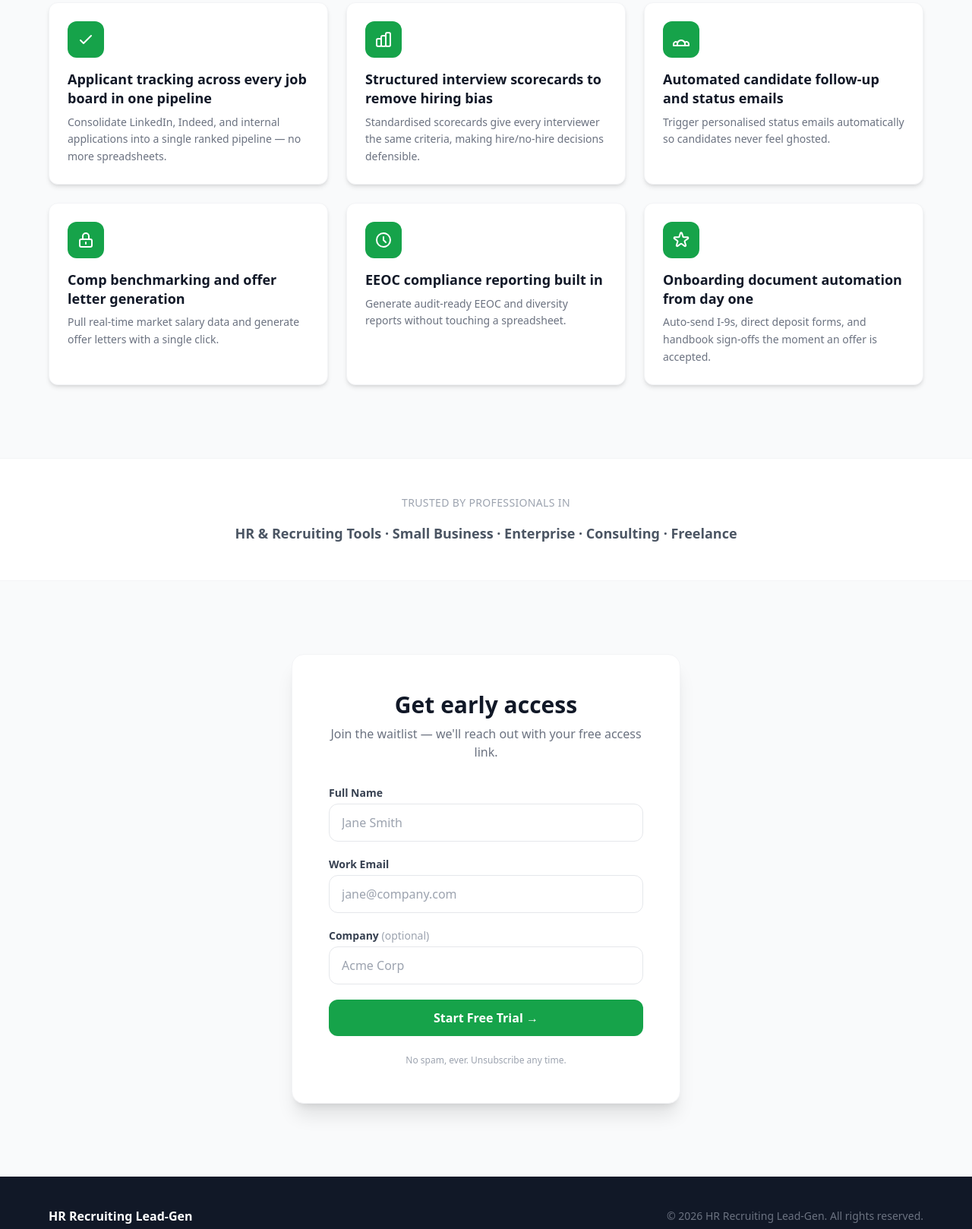
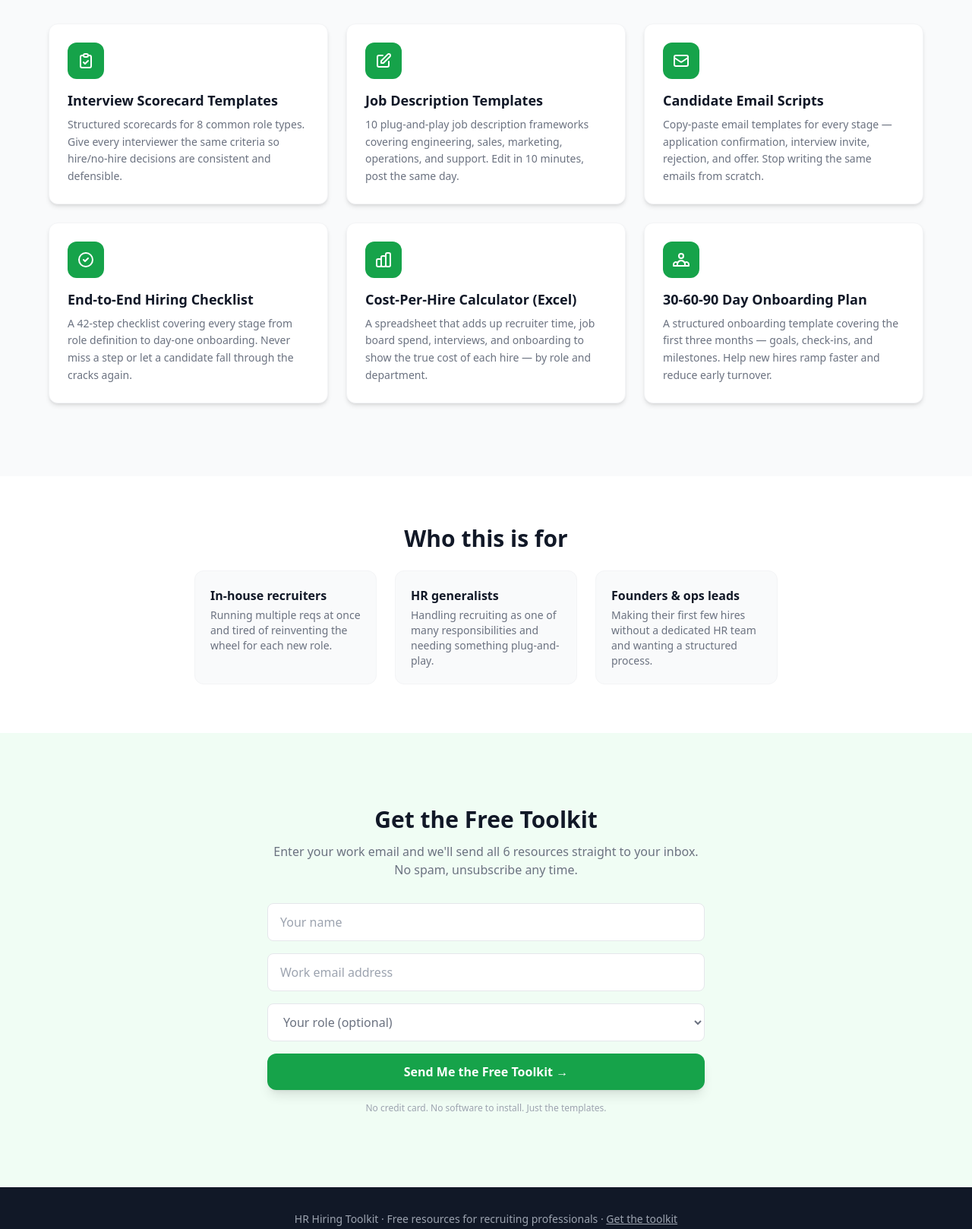
Before and after one commit to majidproductions/hr-recruiting-lead-gen, a plain HTML site: page index.html in a window 1280 px wide. Shown: the part 843-2461 px from the top of the page at 76% size. Drawn offline with nearby package versions, Linux system fonts and the light colour scheme.

Commit message:
Update from Opportunity Scout

```diff
--- a/index.html
+++ b/index.html
@@ -3,8 +3,8 @@
 <head>
     <meta charset="UTF-8">
     <meta name="viewport" content="width=device-width, initial-scale=1.0">
-    <title>HR Recruiting Lead-Gen</title>
-    <meta name="description" content="Streamline every stage of recruiting — from job posting to signed offer — in one place.">
+    <title>Free Hiring Toolkit for HR & Recruiting Professionals</title>
+    <meta name="description" content="Download a free, practical hiring toolkit — interview scorecards, job description templates, offer letter drafts, and a structured hiring checklist used by real recruiting teams.">
     <script src="https://cdn.tailwindcss.com"></script>
     <style>
         html { scroll-behavior: smooth; }
@@ -18,11 +18,11 @@
     <nav class="fixed w-full bg-white/95 backdrop-blur-sm shadow-sm z-50">
         <div class="max-w-6xl mx-auto px-4 sm:px-6 lg:px-8">
             <div class="flex justify-between items-center h-16">
-                <span class="text-green-600 text-xl font-extrabold tracking-tight">HR Recruiting Lead-Gen</span>
+                <span class="text-green-600 text-xl font-extrabold tracking-tight">HR Hiring Toolkit</span>
                 <div class="hidden md:flex items-center space-x-8">
-                    <a href="#features" class="text-gray-500 hover:text-gray-900 text-sm font-medium transition">Features</a>
+                    <a href="#whats-inside" class="text-gray-500 hover:text-gray-900 text-sm font-medium transition">What's Inside</a>
                     <a href="#signup" class="bg-green-600 hover:bg-green-700 text-white text-sm font-semibold py-2 px-5 rounded-lg transition">
-                        Start Free Trial
+                        Get the Free Toolkit →
                     </a>
                 </div>
             </div>
@@ -32,35 +32,35 @@
     <!-- Hero -->
     <section class="hero-bg text-white pt-36 pb-28 px-4 sm:px-6 lg:px-8">
         <div class="max-w-4xl mx-auto text-center">
-            <p class="text-sm font-semibold uppercase tracking-widest text-white/70 mb-4">HR & Recruiting Tools</p>
+            <p class="text-sm font-semibold uppercase tracking-widest text-white/70 mb-4">Free for HR & Recruiting Professionals</p>
             <h1 class="text-4xl sm:text-5xl lg:text-6xl font-extrabold mb-6 leading-tight">
-                Find and Hire Top Talent 3× Faster
+                The Practical Hiring Toolkit — Free Download
             </h1>
             <p class="text-lg sm:text-xl text-white/80 mb-10 max-w-2xl mx-auto leading-relaxed">
-                Streamline every stage of recruiting — from job posting to signed offer — in one place.
+                Ready-to-use templates and scorecards that real recruiting teams rely on to move faster and hire better. No software to buy, no subscription required.
             </p>
             <div class="flex flex-col sm:flex-row gap-4 justify-center">
                 <a href="#signup"
                    class="inline-block bg-white text-green-600 font-bold py-3 px-8 rounded-xl shadow-lg hover:shadow-xl transition transform hover:-translate-y-0.5">
-                    Start Free Trial →
+                    Get the Free Toolkit →
                 </a>
-                <a href="#features"
+                <a href="#whats-inside"
                    class="inline-block border border-white/40 text-white font-medium py-3 px-8 rounded-xl hover:bg-white/10 transition">
-                    See how it works
+                    See what's included
                 </a>
             </div>
         </div>
     </section>
 
-    <!-- Features -->
-    <section id="features" class="py-24 px-4 sm:px-6 lg:px-8 bg-gray-50">
+    <!-- What's inside -->
+    <section id="whats-inside" class="py-24 px-4 sm:px-6 lg:px-8 bg-gray-50">
         <div class="max-w-6xl mx-auto">
             <div class="text-center mb-16">
                 <h2 class="text-3xl sm:text-4xl font-extrabold text-gray-900 mb-4">
-                    Everything you need in one place
+                    What's in the Toolkit
                 </h2>
                 <p class="text-gray-500 max-w-xl mx-auto">
-                    Built for hr & recruiting tools professionals who want results without the complexity.
+                    Six practical, copy-and-paste resources you can use in your next hire — no fluff, no filler.
                 </p>
             </div>
             <div class="feature-grid">
@@ -68,11 +68,41 @@
         <div class="bg-white p-6 rounded-xl shadow-md hover:shadow-xl transition-shadow border border-gray-100">
             <div class="bg-green-600 w-12 h-12 rounded-xl flex items-center justify-center mb-4 flex-shrink-0">
                 <svg class="w-6 h-6 text-white" fill="none" stroke="currentColor" viewBox="0 0 24 24">
-                    <path stroke-linecap="round" stroke-linejoin="round" stroke-width="2" d="M5 13l4 4L19 7"></path>
+                    <path stroke-linecap="round" stroke-linejoin="round" stroke-width="2" d="M9 5H7a2 2 0 00-2 2v12a2 2 0 002 2h10a2 2 0 002-2V7a2 2 0 00-2-2h-2M9 5a2 2 0 002 2h2a2 2 0 002-2M9 5a2 2 0 012-2h2a2 2 0 012 2m-6 9l2 2 4-4"></path>
                 </svg>
             </div>
-            <h3 class="text-lg font-bold text-gray-900 mb-2 leading-snug">Applicant tracking across every job board in one pipeline</h3>
-            <p class="text-gray-500 text-sm leading-relaxed">Consolidate LinkedIn, Indeed, and internal applications into a single ranked pipeline — no more spreadsheets.</p>
+            <h3 class="text-lg font-bold text-gray-900 mb-2 leading-snug">Interview Scorecard Templates</h3>
+            <p class="text-gray-500 text-sm leading-relaxed">Structured scorecards for 8 common role types. Give every interviewer the same criteria so hire/no-hire decisions are consistent and defensible.</p>
+        </div>
+
+        <div class="bg-white p-6 rounded-xl shadow-md hover:shadow-xl transition-shadow border border-gray-100">
+            <div class="bg-green-600 w-12 h-12 rounded-xl flex items-center justify-center mb-4 flex-shrink-0">
+                <svg class="w-6 h-6 text-white" fill="none" stroke="currentColor" viewBox="0 0 24 24">
+                    <path stroke-linecap="round" stroke-linejoin="round" stroke-width="2" d="M11 5H6a2 2 0 00-2 2v11a2 2 0 002 2h11a2 2 0 002-2v-5m-1.414-9.414a2 2 0 112.828 2.828L11.828 15H9v-2.828l8.586-8.586z"></path>
+                </svg>
+            </div>
+            <h3 class="text-lg font-bold text-gray-900 mb-2 leading-snug">Job Description Templates</h3>
+            <p class="text-gray-500 text-sm leading-relaxed">10 plug-and-play job description frameworks covering engineering, sales, marketing, operations, and support. Edit in 10 minutes, post the same day.</p>
+        </div>
+
+        <div class="bg-white p-6 rounded-xl shadow-md hover:shadow-xl transition-shadow border border-gray-100">
+            <div class="bg-green-600 w-12 h-12 rounded-xl flex items-center justify-center mb-4 flex-shrink-0">
+                <svg class="w-6 h-6 text-white" fill="none" stroke="currentColor" viewBox="0 0 24 24">
+                    <path stroke-linecap="round" stroke-linejoin="round" stroke-width="2" d="M3 8l7.89 5.26a2 2 0 002.22 0L21 8M5 19h14a2 2 0 002-2V7a2 2 0 00-2-2H5a2 2 0 00-2 2v10a2 2 0 002 2z"></path>
+                </svg>
+            </div>
+            <h3 class="text-lg font-bold text-gray-900 mb-2 leading-snug">Candidate Email Scripts</h3>
+            <p class="text-gray-500 text-sm leading-relaxed">Copy-paste email templates for every stage — application confirmation, interview invite, rejection, and offer. Stop writing the same emails from scratch.</p>
+        </div>
+
+        <div class="bg-white p-6 rounded-xl shadow-md hover:shadow-xl transition-shadow border border-gray-100">
+            <div class="bg-green-600 w-12 h-12 rounded-xl flex items-center justify-center mb-4 flex-shrink-0">
+                <svg class="w-6 h-6 text-white" fill="none" stroke="currentColor" viewBox="0 0 24 24">
+                    <path stroke-linecap="round" stroke-linejoin="round" stroke-width="2" d="M9 12l2 2 4-4m6 2a9 9 0 11-18 0 9 9 0 0118 0z"></path>
+                </svg>
+            </div>
+            <h3 class="text-lg font-bold text-gray-900 mb-2 leading-snug">End-to-End Hiring Checklist</h3>
+            <p class="text-gray-500 text-sm leading-relaxed">A 42-step checklist covering every stage from role definition to day-one onboarding. Never miss a step or let a candidate fall through the cracks again.</p>
         </div>
 
         <div class="bg-white p-6 rounded-xl shadow-md hover:shadow-xl transition-shadow border border-gray-100">
@@ -81,105 +111,78 @@
                     <path stroke-linecap="round" stroke-linejoin="round" stroke-width="2" d="M9 19v-6a2 2 0 00-2-2H5a2 2 0 00-2 2v6a2 2 0 002 2h2a2 2 0 002-2zm0 0V9a2 2 0 012-2h2a2 2 0 012 2v10m-6 0a2 2 0 002 2h2a2 2 0 002-2m0 0V5a2 2 0 012-2h2a2 2 0 012 2v14a2 2 0 01-2 2h-2a2 2 0 01-2-2z"></path>
                 </svg>
             </div>
-            <h3 class="text-lg font-bold text-gray-900 mb-2 leading-snug">Structured interview scorecards to remove hiring bias</h3>
-            <p class="text-gray-500 text-sm leading-relaxed">Standardised scorecards give every interviewer the same criteria, making hire/no-hire decisions defensible.</p>
+            <h3 class="text-lg font-bold text-gray-900 mb-2 leading-snug">Cost-Per-Hire Calculator (Excel)</h3>
+            <p class="text-gray-500 text-sm leading-relaxed">A spreadsheet that adds up recruiter time, job board spend, interviews, and onboarding to show the true cost of each hire — by role and department.</p>
         </div>
 
         <div class="bg-white p-6 rounded-xl shadow-md hover:shadow-xl transition-shadow border border-gray-100">
             <div class="bg-green-600 w-12 h-12 rounded-xl flex items-center justify-center mb-4 flex-shrink-0">
                 <svg class="w-6 h-6 text-white" fill="none" stroke="currentColor" viewBox="0 0 24 24">
-                    <path stroke-linecap="round" stroke-linejoin="round" stroke-width="2" d="M17 20h5v-2a3 3 0 00-5.356-1.857M17 20H7m10 0v-2c0-.656-.126-1.283-.356-1.857M7 20H2v-2a3 3 0 015.356-1.857M7 20v-2c0-.656.126-1.283.356-1.857m0 0a5.002 5.002 0 019.288 0"></path>
+                    <path stroke-linecap="round" stroke-linejoin="round" stroke-width="2" d="M17 20h5v-2a3 3 0 00-5.356-1.857M17 20H7m10 0v-2c0-.656-.126-1.283-.356-1.857M7 20H2v-2a3 3 0 015.356-1.857M7 20v-2c0-.656.126-1.283.356-1.857m0 0a5.002 5.002 0 019.288 0M15 7a3 3 0 11-6 0 3 3 0 016 0z"></path>
                 </svg>
             </div>
-            <h3 class="text-lg font-bold text-gray-900 mb-2 leading-snug">Automated candidate follow-up and status emails</h3>
-            <p class="text-gray-500 text-sm leading-relaxed">Trigger personalised status emails automatically so candidates never feel ghosted.</p>
-        </div>
-
-        <div class="bg-white p-6 rounded-xl shadow-md hover:shadow-xl transition-shadow border border-gray-100">
-            <div class="bg-green-600 w-12 h-12 rounded-xl flex items-center justify-center mb-4 flex-shrink-0">
-                <svg class="w-6 h-6 text-white" fill="none" stroke="currentColor" viewBox="0 0 24 24">
-                    <path stroke-linecap="round" stroke-linejoin="round" stroke-width="2" d="M12 15v2m-6 4h12a2 2 0 002-2v-6a2 2 0 00-2-2H6a2 2 0 00-2 2v6a2 2 0 002 2zm10-10V7a4 4 0 00-8 0v4h8z"></path>
-                </svg>
-            </div>
-            <h3 class="text-lg font-bold text-gray-900 mb-2 leading-snug">Comp benchmarking and offer letter generation</h3>
-            <p class="text-gray-500 text-sm leading-relaxed">Pull real-time market salary data and generate offer letters with a single click.</p>
-        </div>
-
-        <div class="bg-white p-6 rounded-xl shadow-md hover:shadow-xl transition-shadow border border-gray-100">
-            <div class="bg-green-600 w-12 h-12 rounded-xl flex items-center justify-center mb-4 flex-shrink-0">
-                <svg class="w-6 h-6 text-white" fill="none" stroke="currentColor" viewBox="0 0 24 24">
-                    <path stroke-linecap="round" stroke-linejoin="round" stroke-width="2" d="M12 8v4l3 3m6-3a9 9 0 11-18 0 9 9 0 0118 0z"></path>
-                </svg>
-            </div>
-            <h3 class="text-lg font-bold text-gray-900 mb-2 leading-snug">EEOC compliance reporting built in</h3>
-            <p class="text-gray-500 text-sm leading-relaxed">Generate audit-ready EEOC and diversity reports without touching a spreadsheet.</p>
-        </div>
-
-        <div class="bg-white p-6 rounded-xl shadow-md hover:shadow-xl transition-shadow border border-gray-100">
-            <div class="bg-green-600 w-12 h-12 rounded-xl flex items-center justify-center mb-4 flex-shrink-0">
-                <svg class="w-6 h-6 text-white" fill="none" stroke="currentColor" viewBox="0 0 24 24">
-                    <path stroke-linecap="round" stroke-linejoin="round" stroke-width="2" d="M11.049 2.927c.3-.921 1.603-.921 1.902 0l1.519 4.674a1 1 0 00.95.69h4.915c.969 0 1.371 1.24.588 1.81l-3.976 2.888a1 1 0 00-.363 1.118l1.518 4.674c.3.922-.755 1.688-1.538 1.118l-3.976-2.888a1 1 0 00-1.176 0l-3.976 2.888c-.783.57-1.838-.197-1.538-1.118l1.518-4.674a1 1 0 00-.363-1.118l-3.976-2.888c-.784-.57-.38-1.81.588-1.81h4.914a1 1 0 00.951-.69l1.519-4.674z"></path>
-                </svg>
-            </div>
-            <h3 class="text-lg font-bold text-gray-900 mb-2 leading-snug">Onboarding document automation from day one</h3>
-            <p class="text-gray-500 text-sm leading-relaxed">Auto-send I-9s, direct deposit forms, and handbook sign-offs the moment an offer is accepted.</p>
+            <h3 class="text-lg font-bold text-gray-900 mb-2 leading-snug">30-60-90 Day Onboarding Plan</h3>
+            <p class="text-gray-500 text-sm leading-relaxed">A structured onboarding template covering the first three months — goals, check-ins, and milestones. Help new hires ramp faster and reduce early turnover.</p>
         </div>
 
             </div>
         </div>
     </section>
 
-    <!-- Social proof strip -->
-    <section class="py-12 bg-white border-y border-gray-100">
-        <div class="max-w-4xl mx-auto px-4 text-center">
-            <p class="text-gray-400 text-sm font-medium uppercase tracking-wide mb-4">Trusted by professionals in</p>
-            <p class="text-gray-600 font-semibold text-lg">HR & Recruiting Tools · Small Business · Enterprise · Consulting · Freelance</p>
-        </div>
-    </section>
-
-    <!-- Lead Capture -->
-    <section id="signup" class="py-24 px-4 sm:px-6 lg:px-8 bg-gray-50">
-        <div class="max-w-lg mx-auto">
-            <div class="bg-white rounded-2xl shadow-xl p-8 sm:p-12 border border-gray-100">
-                <div class="text-center mb-8">
-                    <h2 class="text-3xl font-extrabold text-gray-900 mb-2">Get early access</h2>
-                    <p class="text-gray-500">Join the waitlist — we'll reach out with your free access link.</p>
+    <!-- Who it's for -->
+    <section class="py-16 px-4 sm:px-6 lg:px-8 bg-white">
+        <div class="max-w-3xl mx-auto text-center">
+            <h2 class="text-2xl sm:text-3xl font-extrabold text-gray-900 mb-6">Who this is for</h2>
+            <div class="grid sm:grid-cols-3 gap-6 text-left">
+                <div class="bg-gray-50 rounded-xl p-5 border border-gray-100">
+                    <p class="font-bold text-gray-900 mb-1">In-house recruiters</p>
+                    <p class="text-sm text-gray-500">Running multiple reqs at once and tired of reinventing the wheel for each new role.</p>
                 </div>
-                <form method="POST" action="https://formspree.io/f/YOUR_FORM_ID" class="space-y-5">
-                    <div>
-                        <label class="block text-sm font-semibold text-gray-700 mb-1">Full Name</label>
-                        <input type="text" name="name" required
-                               class="w-full px-4 py-3 border border-gray-200 rounded-xl focus:ring-2 focus:ring-blue-500 focus:border-transparent outline-none text-gray-900 placeholder-gray-400"
-                               placeholder="Jane Smith">
-                    </div>
-                    <div>
-                        <label class="block text-sm font-semibold text-gray-700 mb-1">Work Email</label>
-                        <input type="email" name="email" required
-                               class="w-full px-4 py-3 border border-gray-200 rounded-xl focus:ring-2 focus:ring-blue-500 focus:border-transparent outline-none text-gray-900 placeholder-gray-400"
-                               placeholder="jane@company.com">
-                    </div>
-                    <div>
-                        <label class="block text-sm font-semibold text-gray-700 mb-1">Company <span class="text-gray-400 font-normal">(optional)</span></label>
-                        <input type="text" name="company"
-                               class="w-full px-4 py-3 border border-gray-200 rounded-xl focus:ring-2 focus:ring-blue-500 focus:border-transparent outline-none text-gray-900 placeholder-gray-400"
-                               placeholder="Acme Corp">
-                    </div>
-                    <button type="submit"
-                            class="bg-green-600 hover:bg-green-700 text-white font-bold py-3 px-6 rounded-xl w-full transition transform hover:-translate-y-0.5 hover:shadow-lg mt-2">
-                        Start Free Trial →
-                    </button>
-                    <p class="text-xs text-gray-400 text-center pt-1">No spam, ever. Unsubscribe any time.</p>
-                </form>
+                <div class="bg-gray-50 rounded-xl p-5 border border-gray-100">
+                    <p class="font-bold text-gray-900 mb-1">HR generalists</p>
+                    <p class="text-sm text-gray-500">Handling recruiting as one of many responsibilities and needing something plug-and-play.</p>
+                </div>
+                <div class="bg-gray-50 rounded-xl p-5 border border-gray-100">
+                    <p class="font-bold text-gray-900 mb-1">Founders & ops leads</p>
+                    <p class="text-sm text-gray-500">Making their first few hires without a dedicated HR team and wanting a structured process.</p>
+                </div>
             </div>
         </div>
     </section>
 
+    <!-- Sign-up form -->
+    <section id="signup" class="py-24 px-4 sm:px-6 lg:px-8 bg-green-50">
+        <div class="max-w-xl mx-auto text-center">
+            <h2 class="text-3xl font-extrabold text-gray-900 mb-3">Get the Free Toolkit</h2>
+            <p class="text-gray-500 mb-8">Enter your work email and we'll send all 6 resources straight to your inbox. No spam, unsubscribe any time.</p>
+            <form action="https://formspree.io/f/YOUR_FORM_ID" method="POST" class="space-y-4">
+                <input type="text" name="name" required placeholder="Your name"
+                    class="w-full px-4 py-3 rounded-lg border border-gray-200 focus:outline-none focus:ring-2 focus:ring-green-500 text-gray-900 bg-white">
+                <input type="email" name="email" required placeholder="Work email address"
+                    class="w-full px-4 py-3 rounded-lg border border-gray-200 focus:outline-none focus:ring-2 focus:ring-green-500 text-gray-900 bg-white">
+                <select name="role" class="w-full px-4 py-3 rounded-lg border border-gray-200 focus:outline-none focus:ring-2 focus:ring-green-500 text-gray-500 bg-white">
+                    <option value="" disabled selected>Your role (optional)</option>
+                    <option>In-house recruiter</option>
+                    <option>HR generalist / HR manager</option>
+                    <option>HR director / VP of People</option>
+                    <option>Founder / CEO</option>
+                    <option>Operations lead</option>
+                    <option>Staffing agency / RPO</option>
+                    <option>Other</option>
+                </select>
+                <button type="submit"
+                    class="w-full bg-green-600 hover:bg-green-700 text-white font-bold py-3 px-8 rounded-xl shadow-lg hover:shadow-xl transition transform hover:-translate-y-0.5">
+                    Send Me the Free Toolkit →
+                </button>
+                <p class="text-xs text-gray-400">No credit card. No software to install. Just the templates.</p>
+            </form>
+        </div>
+    </section>
+
     <!-- Footer -->
-    <footer class="bg-gray-900 text-gray-500 py-10 px-4">
-        <div class="max-w-6xl mx-auto flex flex-col sm:flex-row justify-between items-center gap-4">
-            <span class="text-white font-bold">HR Recruiting Lead-Gen</span>
-            <p class="text-sm">&copy; 2026 HR Recruiting Lead-Gen. All rights reserved.</p>
-        </div>
+    <footer class="bg-gray-900 text-white py-8 px-4 text-center">
+        <p class="text-gray-400 text-sm">HR Hiring Toolkit · Free resources for recruiting professionals · <a href="#signup" class="underline hover:text-white">Get the toolkit</a></p>
     </footer>
+
 </body>
 </html>
```
